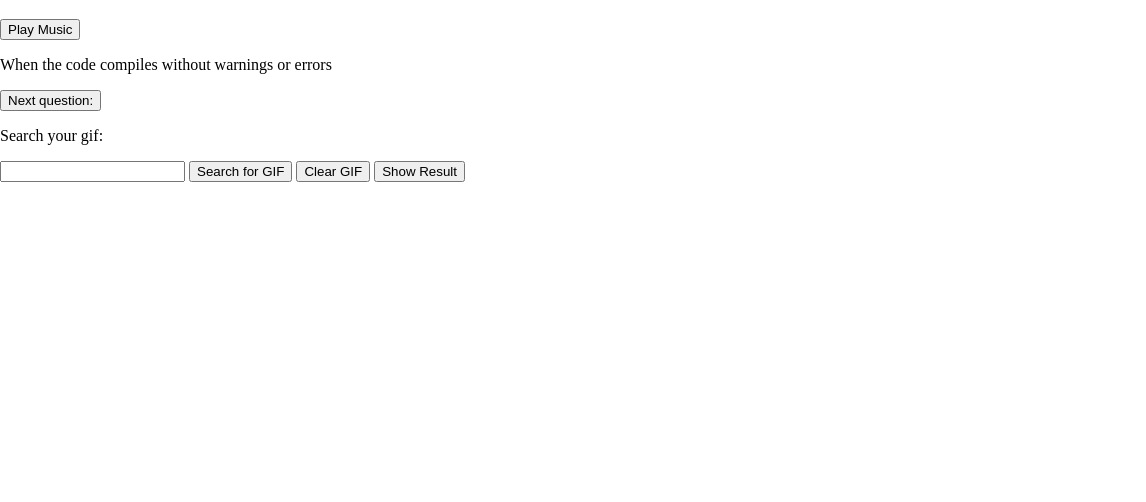
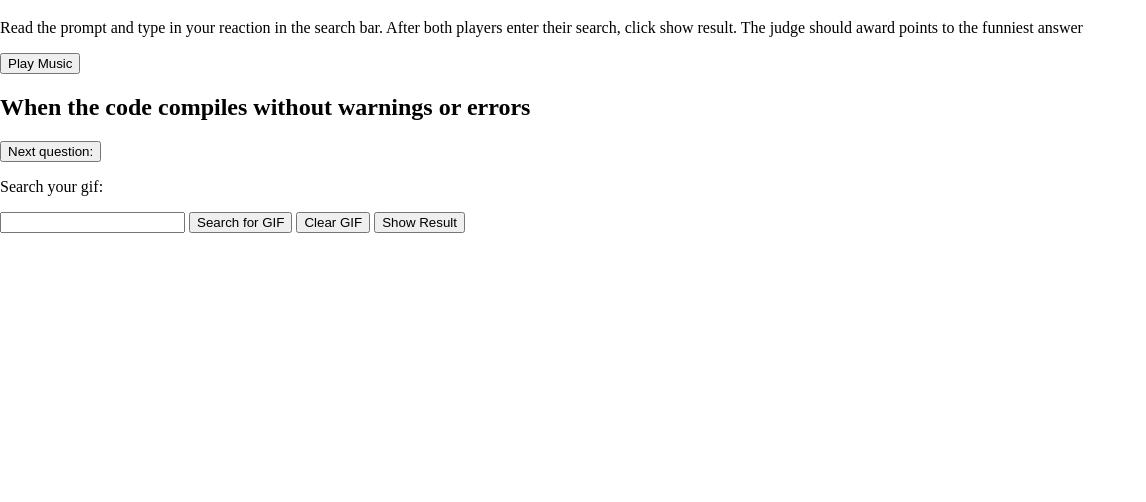
Before and after one commit to scove/whatthegif, an Electron app: page index.html in a window 1500 px wide. Shown: the part 61-563 px from the top of the page, without its empty margins (0-1146 px from the left). Drawn offline with Linux system fonts and the light colour scheme; no server answers.

Commit message:
Changed some stuff

```diff
--- a/index.html
+++ b/index.html
@@ -12,9 +12,11 @@
           Your browser does not support the audio element.
         </audio>
         <h1>What the Gif?!</h1>
+        <p>Read the prompt and type in your reaction in the search bar. After both players enter their search, click
+          show result. The judge should award points to the funniest answer</p>
         <button id="play-music"> Play Music </button>
         <div class="prompt">
-          <p id="question" class="question"></p>
+          <h2 id="question" class="question"></h2>
           <button id="next-question" class="next-question"> Next question: </button>
         </div>
         <div class="search">
```
